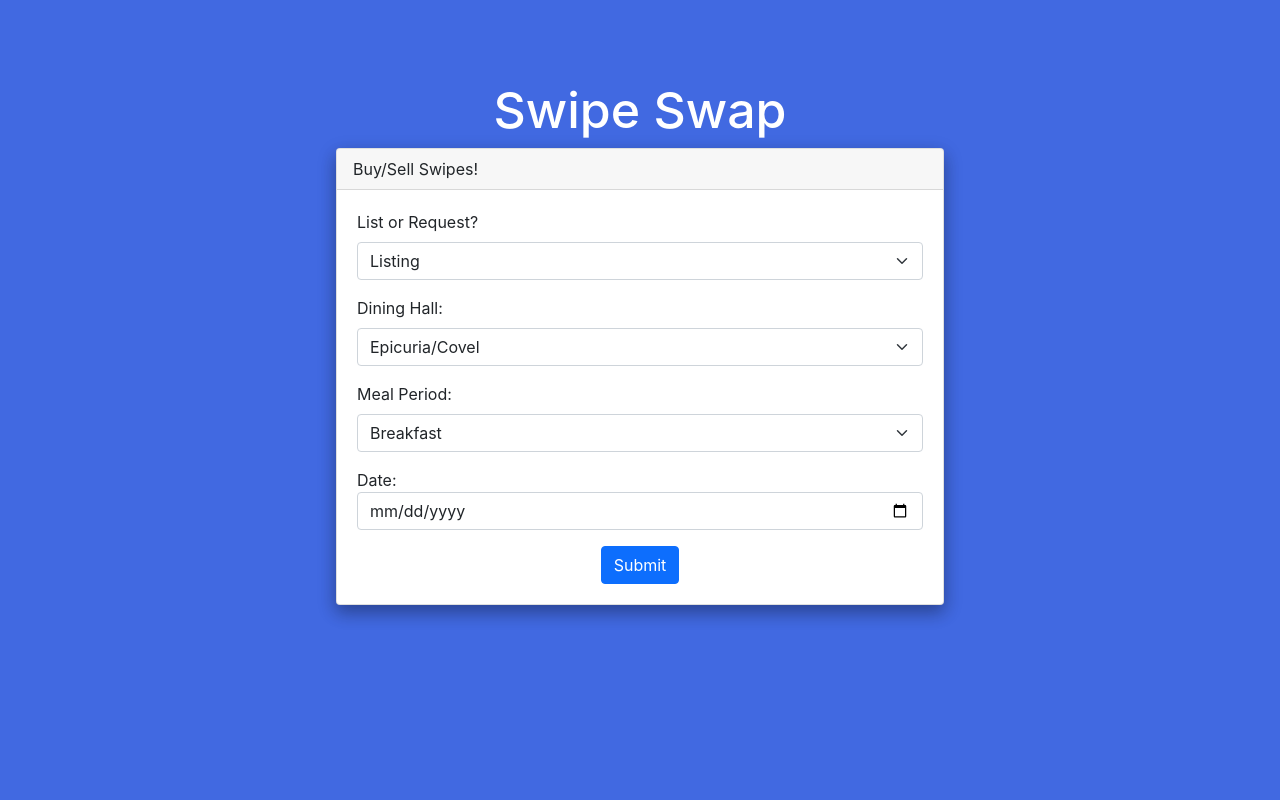
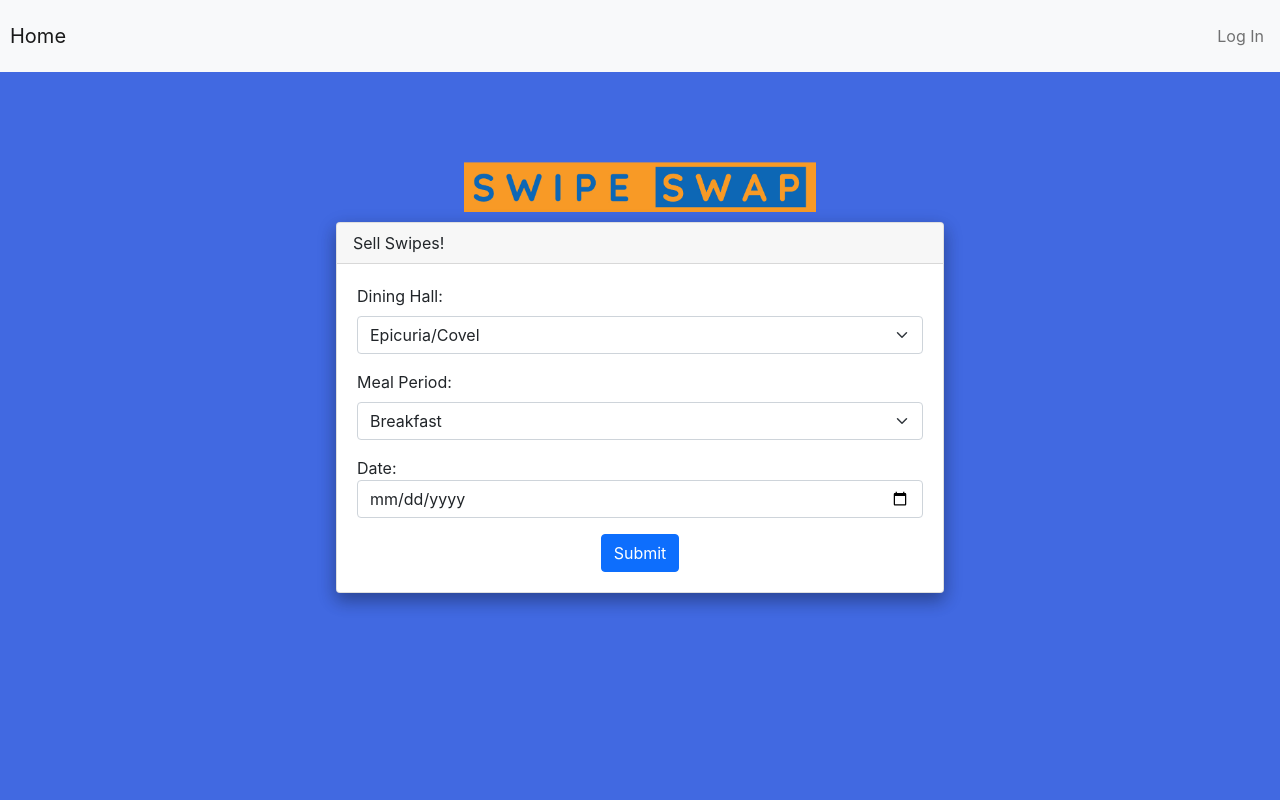
Before and after one commit to Anan1218/SwipeSwap, a React (Create React App) app: page /main in a window 1280 px wide. Shown: the top 800 px of the page. Built offline with nearby package versions, Linux system fonts and the light colour scheme; no server answers; the database is empty.

Commit message:
navbar shit

```diff
--- a/src/components/MainPage.js
+++ b/src/components/MainPage.js
@@ -1,13 +1,23 @@
 import RequestSwipe from './RequestSwipe';
 import UserInfo from './UserInfo';
 import SearchSwipe from './SearchSwipe';
-
+import logo from '../images/logo.png';
 export default function MainPage() {
     return (
         <div>
+            <nav class="navbar navbar-expand-lg navbar-light bg-light">
+                <a class="navbar-brand" href="#" style={{ paddingLeft: "10px" }}>Home</a>
+                <div class="collapse navbar-collapse flex-grow-1 text-right" id="myNavbar">
+                    <ul class="navbar-nav ms-auto flex-nowrap">
+                        <li class="nav-item">
+                            <a href="#" class="nav-link m-2 menu-item nav-active">Log In</a>
+                        </li>
+                    </ul>
+                </div>
+            </nav>
             <RequestSwipe />
-            <UserInfo />
-            <SearchSwipe />
-        </div>
+            {/* <UserInfo />
+            <SearchSwipe /> */}
+        </div >
     );
 }
--- a/src/components/RequestSwipe.js
+++ b/src/components/RequestSwipe.js
@@ -3,13 +3,12 @@ import React, { useEffect, useState } from "react";
 
 import DatePicker from "react-datepicker";
 import "react-datepicker/dist/react-datepicker.css";
-
+import logo from '../images/logo.png';
 import { getSignedInUser } from "../services/Firebase";
 import { getFirestore, collection, addDoc, setDoc, doc } from 'firebase/firestore/lite';
 function RequestSwipe() {
   const db = getFirestore();
   const [requests, setRequests] = useState({
-    type: "listing",
     diningHall: "epic",
     period: "breakfast",
   });
@@ -38,12 +37,7 @@ function RequestSwipe() {
       userId: "",
     };
     const user = getSignedInUser();
-    var docRef;
-    if (requests.type == "listing") {
-      docRef = doc(collection(db, "SellSwipe"));
-    } else {
-      docRef = doc(collection(db, "BuySwipe"));
-    }
+    var docRef = doc(collection(db, "SellSwipe"));;
     if (user) {
       data.userId = user.uid;
       data.id = docRef.id;
@@ -78,19 +72,12 @@ function RequestSwipe() {
     <div className="row mainBackground">
       <div className="col-md-3"></div>
       <div className="col-md-6">
-        <div className="d-flex justify-content-center">
-          <h1 style={{ color: "white", fontSize: "50px" }}>Swipe Swap</h1>
+        <div className="d-flex justify-content-center" style={{ padding: "10px" }}>
+          <img src={logo} height="50"></img>
         </div>
         <div className="card" style={{ boxShadow: "0 8px 16px 0 rgba(0, 0, 0, 0.2), 0 6px 20px 0 rgba(0, 0, 0, 0.19)" }}>
-          <div class="card-header">Buy/Sell Swipes!</div>
+          <div class="card-header">Sell Swipes!</div>
           <div style={{ padding: "20px" }}>
-            <div className="mb-3">
-              <label className="form-label">List or Request?</label>
-              <select className="form-select" value={requests.type} onChange={(e) => handleTypeChange(e)}>
-                <option value="listing">Listing</option>
-                <option value="request">Request</option>
-              </select>
-            </div>
             <div className="mb-3">
               <label className="form-label">Dining Hall:</label>
               <select className="form-select" value={requests.diningHall} onChange={(e) => handleDiningChange(e)}>
@@ -112,7 +99,7 @@ function RequestSwipe() {
               </select>
             </div>
             <div className="mb-3">
-              <label Name="form-label">Date:</label>
+              <label name="form-label">Date:</label>
               <input type="date" className="form-control" onChange={(e) => handleDateChange(e)}></input>
             </div>
             <div className="d-flex justify-content-center">
```
Also changed, not shown: src/images/logo.png (added).
